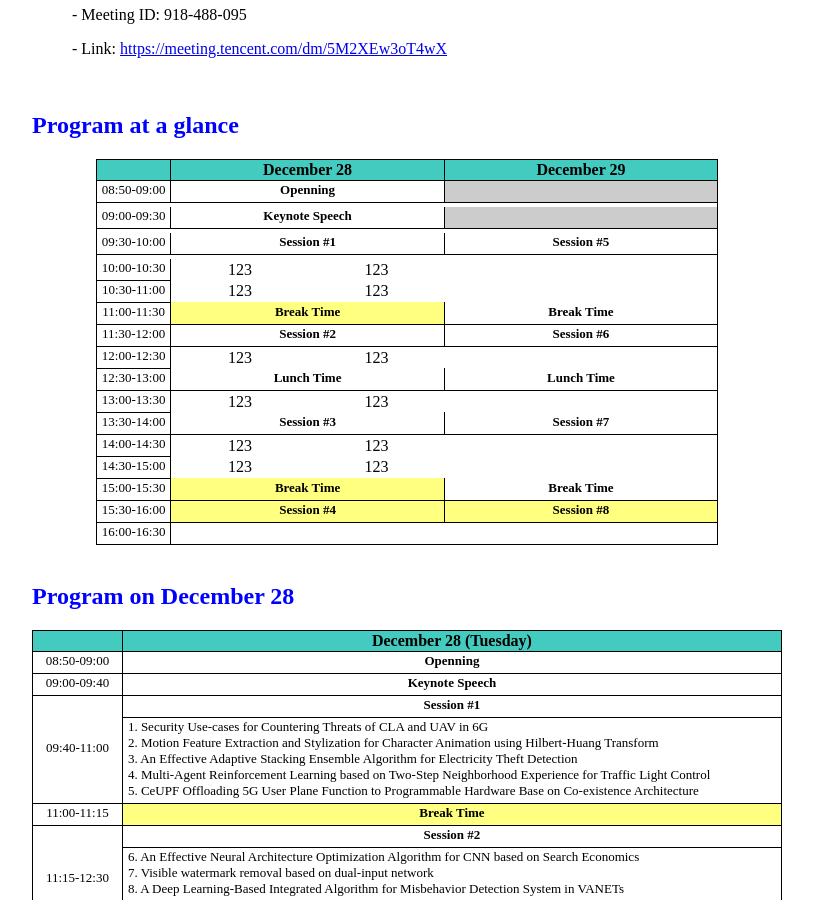
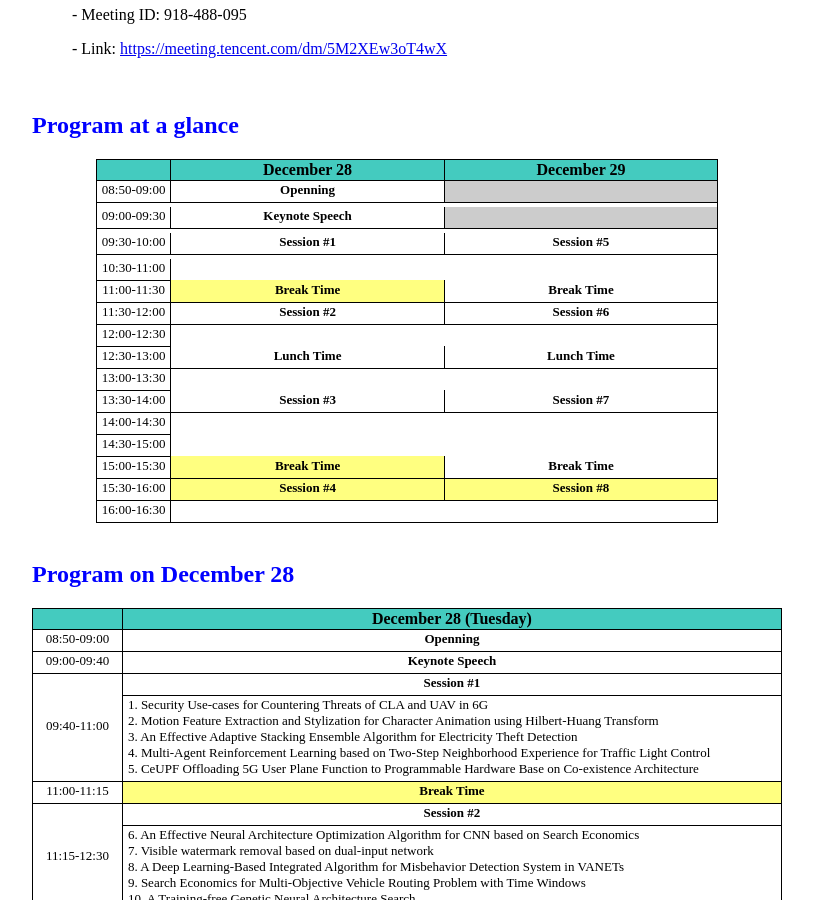
Before and after one commit to icea-conf/2021, a Jekyll site: the page built from program/index.html, in a window 1280 px wide and 900 px high, scrolled down 667 px. Shown: the whole window, without its empty margins (233-1046 px from the left). Built offline with Jekyll 4.4.1, drawn with Linux system fonts in a browser that asks for light colours.

Commit message:
Update index.html

```diff
--- a/program/index.html
+++ b/program/index.html
@@ -67,16 +67,9 @@ title: ACM ICEA 2021
                          </tr>
 
                          <tr>
-                              <td class="tcontent4" width="12%">10:00-10:30</td>
-                              <td>123</td>
-                              <td>123</td>
+                              <td class="tcontent4" width="12%">10:30-11:00</td>
                          </tr>
 
-                         <tr>
-                              <td class="tcontent4" width="12%">10:30-11:00</td>
-                              <td>123</td>
-                              <td>123</td>
-                         </tr>
 
                          <tr>
                               <td class="tcontent4" width="12%">11:00-11:30</td>
@@ -92,8 +85,6 @@ title: ACM ICEA 2021
 
                          <tr>
                               <td class="tcontent4" width="12%">12:00-12:30</td>
-                              <td>123</td>
-                              <td>123</td>
                          </tr>
 
                          <tr>
@@ -104,8 +95,6 @@ title: ACM ICEA 2021
 
                          <tr>
                               <td class="tcontent4" width="12%">13:00-13:30</td>
-                              <td>123</td>
-                              <td>123</td>
                          </tr>
 
                          <tr>
@@ -116,14 +105,10 @@ title: ACM ICEA 2021
 
                          <tr>
                               <td class="tcontent4" width="12%">14:00-14:30</td>
-                              <td>123</td>
-                              <td>123</td>
                          </tr>
 
                          <tr>
                               <td class="tcontent4" width="12%">14:30-15:00</td>
-                              <td>123</td>
-                              <td>123</td>
                          </tr>
 
                          <tr>
```
